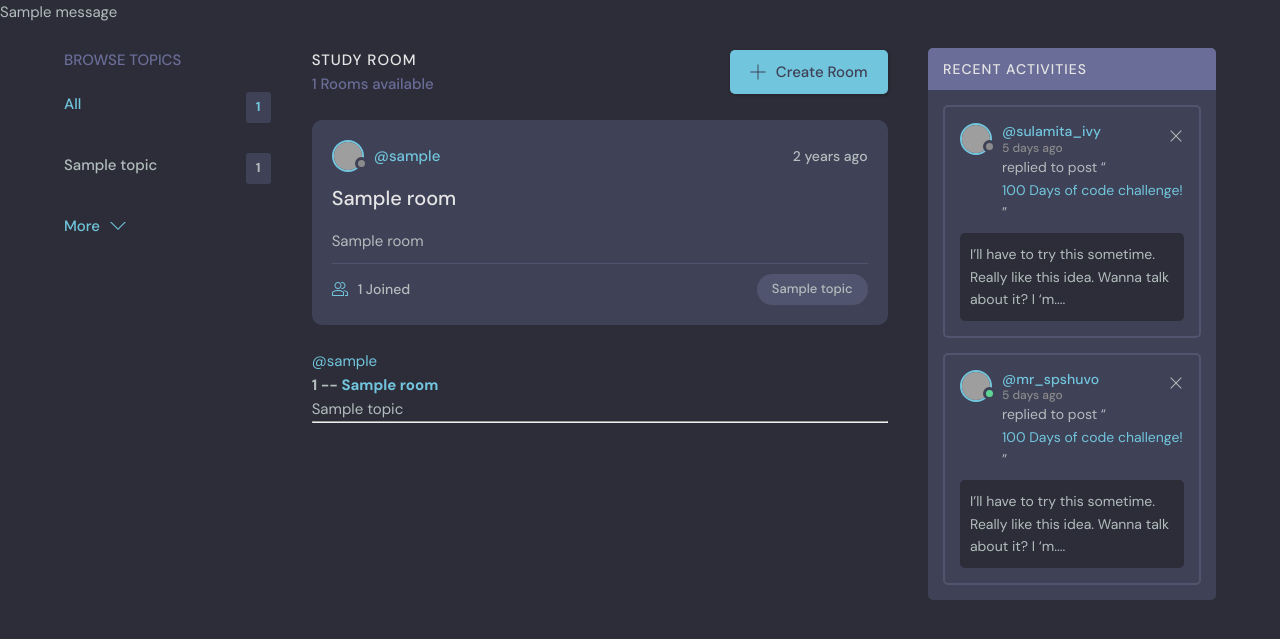
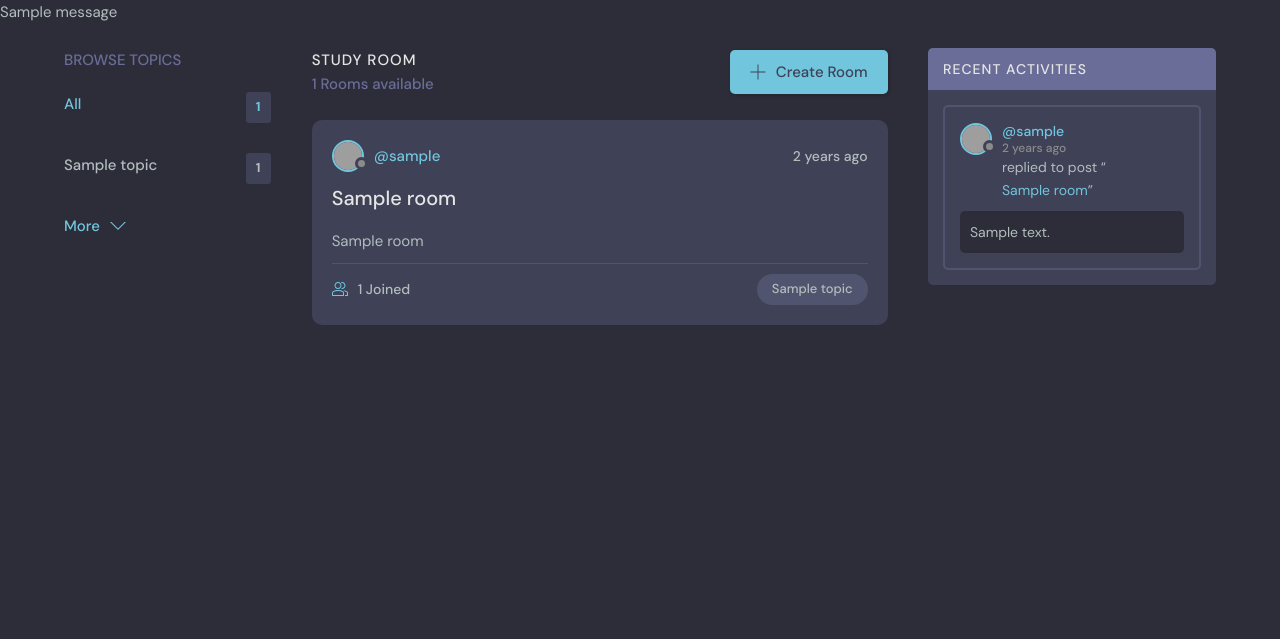
Before and after one commit to rasoro/StudyBud, a Django app: page / in a window 1280 px wide. Shown: the part 76-715 px from the top of the page. Run offline with Django 4.2, Linux system fonts and the light colour scheme; tables that the repository leaves empty hold one stand-in row (values such as "Sample post"); one stand-in notice (Sample message) is shown; grey boxes are pictures that could not be loaded.

Commit message:
template activity feed component

```diff
--- a/base/templates/base/activity_component.html
+++ b/base/templates/base/activity_component.html
@@ -1,17 +1,49 @@
-<h3>Recent Activity</h3>
-<hr />
-{% for message in room_messages %}
-<div>
-  <small>
-    <a href="{% url 'user-profile' message.user.id %}">@{{message.user}}</a>
-    {{message.created|timesince}}
-  </small>
-  <small>replied to "{{message.room}}"</small>
-
-  <p>{{message}}</p>
-  {% if request.user == message.user %}
-  <a href="{% url 'delete-message' message.id %}">Delete</a>
-  {% endif %}
-  <hr />
+<div class="activities">
+  <div class="activities__header">
+    <h2>Recent Activities</h2>
+  </div>
+  {% for message in room_messages %}
+  <div class="activities__box">
+    <div class="activities__boxHeader roomListRoom__header">
+      <a
+        href="{% url 'user-profile' message.user.id %}"
+        class="roomListRoom__author"
+      >
+        <div class="avatar avatar--small">
+          <img src="https://randomuser.me/api/portraits/women/11.jpg" />
+        </div>
+        <p>
+          @{{message.user.username}}
+          <span>{{message.created|timesince}} ago</span>
+        </p>
+      </a>
+      {% if request.user == message.user %}
+      <div class="roomListRoom__actions">
+        <a href="{% url 'delete-message' message.id %}">
+          <svg
+            version="1.1"
+            xmlns="http://www.w3.org/2000/svg"
+            width="32"
+            height="32"
+            viewBox="0 0 32 32"
+          >
+            <title>remove</title>
+            <path
+              d="M27.314 6.019l-1.333-1.333-9.98 9.981-9.981-9.981-1.333 1.333 9.981 9.981-9.981 9.98 1.333 1.333 9.981-9.98 9.98 9.98 1.333-1.333-9.98-9.98 9.98-9.981z"
+            ></path>
+          </svg>
+        </a>
+      </div>
+      {% endif %}
+    </div>
+    <div class="activities__boxContent">
+      <p>
+        replied to post “<a href="{% url 'room' message.room.id %}">
+          {{message.room.name}} </a
+        >”
+      </p>
+      <div class="activities__boxRoomContent">{{message.body}}</div>
+    </div>
+  </div>
+  {% endfor %}
 </div>
-{% endfor %}
--- a/base/templates/base/feed_component.html
+++ b/base/templates/base/feed_component.html
@@ -46,11 +46,4 @@
     <p class="roomListRoom__topic">{{room.topic}}</p>
   </div>
 </div>
-{% endfor %} {% for room in rooms %}
-<div>
-  <a href="{% url 'user-profile' room.host.id %}">@{{room.host.username}}</a>
-  <h5>{{room.id}} -- <a href="{% url 'room' room.id %}">{{room.name}}</a></h5>
-  <small>{{room.topic.name}}</small>
-  <hr />
-</div>
 {% endfor %}
--- a/base/templates/base/home.html
+++ b/base/templates/base/home.html
@@ -58,90 +58,7 @@
     <!-- Room List End -->
 
     <!-- Activities Start -->
-    <div class="activities">
-      <div class="activities__header">
-        <h2>Recent Activities</h2>
-      </div>
-      <div class="activities__box">
-        <div class="activities__boxHeader roomListRoom__header">
-          <a href="profile.html" class="roomListRoom__author">
-            <div class="avatar avatar--small">
-              <img src="https://randomuser.me/api/portraits/women/11.jpg" />
-            </div>
-            <p>
-              @sulamita_ivy
-              <span>5 days ago</span>
-            </p>
-          </a>
-          <div class="roomListRoom__actions">
-            <a href="#">
-              <svg
-                version="1.1"
-                xmlns="http://www.w3.org/2000/svg"
-                width="32"
-                height="32"
-                viewBox="0 0 32 32"
-              >
-                <title>remove</title>
-                <path
-                  d="M27.314 6.019l-1.333-1.333-9.98 9.981-9.981-9.981-1.333 1.333 9.981 9.981-9.981 9.98 1.333 1.333 9.981-9.98 9.98 9.98 1.333-1.333-9.98-9.98 9.98-9.981z"
-                ></path>
-              </svg>
-            </a>
-          </div>
-        </div>
-        <div class="activities__boxContent">
-          <p>
-            replied to post “<a href="room.html">100 Days of code challenge!</a
-            >”
-          </p>
-          <div class="activities__boxRoomContent">
-            I’ll have to try this sometime. Really like this idea. Wanna talk
-            about it? I ‘m....
-          </div>
-        </div>
-      </div>
-
-      <div class="activities__box">
-        <div class="activities__boxHeader roomListRoom__header">
-          <a href="profile.html" class="roomListRoom__author">
-            <div class="avatar avatar--small active">
-              <img src="https://randomuser.me/api/portraits/men/13.jpg" />
-            </div>
-            <p>
-              @mr_spshuvo
-              <span>5 days ago</span>
-            </p>
-          </a>
-          <div class="roomListRoom__actions">
-            <a href="#">
-              <svg
-                version="1.1"
-                xmlns="http://www.w3.org/2000/svg"
-                width="32"
-                height="32"
-                viewBox="0 0 32 32"
-              >
-                <title>remove</title>
-                <path
-                  d="M27.314 6.019l-1.333-1.333-9.98 9.981-9.981-9.981-1.333 1.333 9.981 9.981-9.981 9.98 1.333 1.333 9.981-9.98 9.98 9.98 1.333-1.333-9.98-9.98 9.98-9.981z"
-                ></path>
-              </svg>
-            </a>
-          </div>
-        </div>
-        <div class="activities__boxContent">
-          <p>
-            replied to post “<a href="room.html">100 Days of code challenge!</a
-            >”
-          </p>
-          <div class="activities__boxRoomContent">
-            I’ll have to try this sometime. Really like this idea. Wanna talk
-            about it? I ‘m....
-          </div>
-        </div>
-      </div>
-    </div>
+    {% include 'base/activity_component.html' %}
     <!-- Activities End -->
   </div>
 </main>
```
